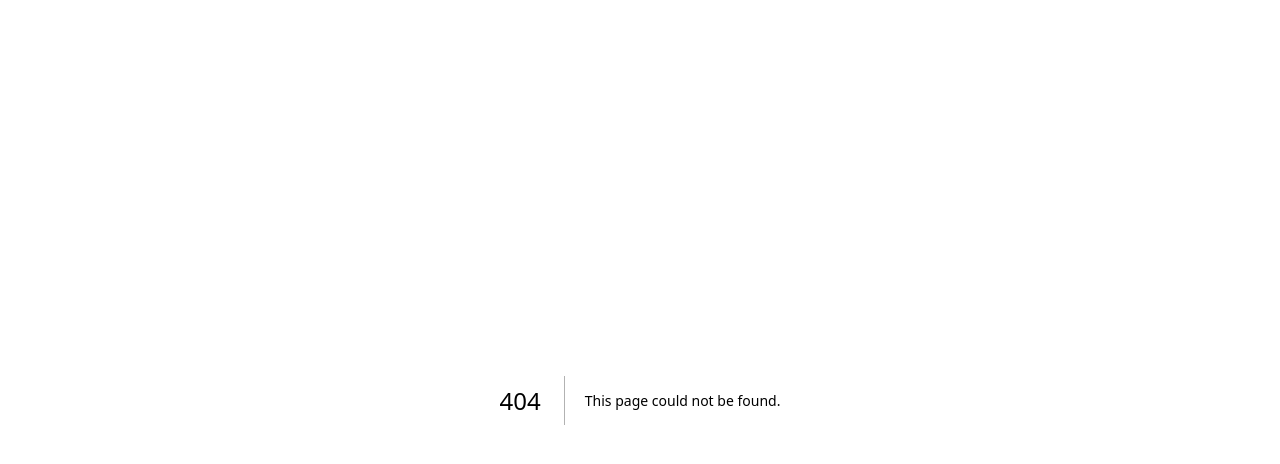
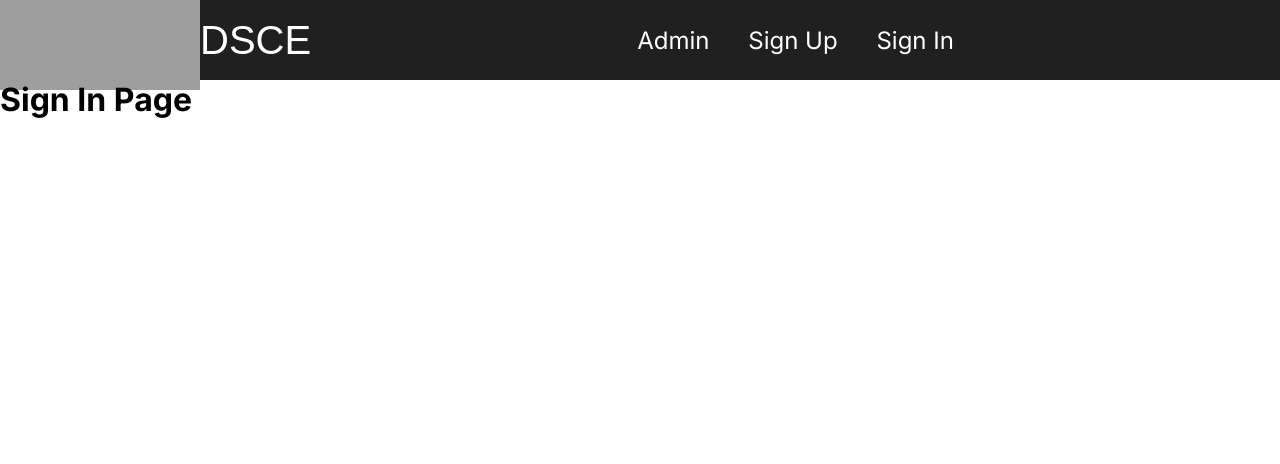
Before and after one commit to darshil89/CampusFix, a Next.js app: page /signin in a window 1280 px wide. Before the commit this address had no page. Shown: the top 464 px of the page. Built offline with nearby package versions, Linux system fonts and the light colour scheme; grey boxes are pictures that could not be loaded.

Commit message:
setup and routing

```diff
--- a/app/globals.css
+++ b/app/globals.css
@@ -1,27 +1,4 @@
-@tailwind base;
-@tailwind components;
-@tailwind utilities;
-
-:root {
-  --foreground-rgb: 0, 0, 0;
-  --background-start-rgb: 214, 219, 220;
-  --background-end-rgb: 255, 255, 255;
+*{
+  margin: 0;
+  padding: 0;
 }
-
-@media (prefers-color-scheme: dark) {
-  :root {
-    --foreground-rgb: 255, 255, 255;
-    --background-start-rgb: 0, 0, 0;
-    --background-end-rgb: 0, 0, 0;
-  }
-}
-
-body {
-  color: rgb(var(--foreground-rgb));
-  background: linear-gradient(
-      to bottom,
-      transparent,
-      rgb(var(--background-end-rgb))
-    )
-    rgb(var(--background-start-rgb));
-}
--- a/app/layout.js
+++ b/app/layout.js
@@ -1,17 +1,19 @@
-import './globals.css'
-import { Inter } from 'next/font/google'
-
-const inter = Inter({ subsets: ['latin'] })
+import "./globals.css";
+import { Inter } from "next/font/google";
+import NavBar from "@/components/Navbar/Navbar";
+const inter = Inter({ subsets: ["latin"] });
 
 export const metadata = {
-  title: 'Create Next App',
-  description: 'Generated by create next app',
-}
+  title: "Create Next App",
+  description: "Generated by create next app",
+};
 
 export default function RootLayout({ children }) {
   return (
     <html lang="en">
-      <body className={inter.className}>{children}</body>
+      <body className={inter.className}>
+        <NavBar>{children}</NavBar>
+      </body>
     </html>
-  )
+  );
 }
--- a/app/page.js
+++ b/app/page.js
@@ -2,112 +2,8 @@ import Image from 'next/image'
 
 export default function Home() {
   return (
-    <main className="flex min-h-screen flex-col items-center justify-between p-24">
-      <div className="z-10 max-w-5xl w-full items-center justify-between font-mono text-sm lg:flex">
-        <p className="fixed left-0 top-0 flex w-full justify-center border-b border-gray-300 bg-gradient-to-b from-zinc-200 pb-6 pt-8 backdrop-blur-2xl dark:border-neutral-800 dark:bg-zinc-800/30 dark:from-inherit lg:static lg:w-auto  lg:rounded-xl lg:border lg:bg-gray-200 lg:p-4 lg:dark:bg-zinc-800/30">
-          Get started by editing&nbsp;
-          <code className="font-mono font-bold">app/page.js</code>
-        </p>
-        <div className="fixed bottom-0 left-0 flex h-48 w-full items-end justify-center bg-gradient-to-t from-white via-white dark:from-black dark:via-black lg:static lg:h-auto lg:w-auto lg:bg-none">
-          <a
-            className="pointer-events-none flex place-items-center gap-2 p-8 lg:pointer-events-auto lg:p-0"
-            href="https://vercel.com?utm_source=create-next-app&utm_medium=appdir-template&utm_campaign=create-next-app"
-            target="_blank"
-            rel="noopener noreferrer"
-          >
-            By{' '}
-            <Image
-              src="/vercel.svg"
-              alt="Vercel Logo"
-              className="dark:invert"
-              width={100}
-              height={24}
-              priority
-            />
-          </a>
-        </div>
-      </div>
-
-      <div className="relative flex place-items-center before:absolute before:h-[300px] before:w-[480px] before:-translate-x-1/2 before:rounded-full before:bg-gradient-radial before:from-white before:to-transparent before:blur-2xl before:content-[''] after:absolute after:-z-20 after:h-[180px] after:w-[240px] after:translate-x-1/3 after:bg-gradient-conic after:from-sky-200 after:via-blue-200 after:blur-2xl after:content-[''] before:dark:bg-gradient-to-br before:dark:from-transparent before:dark:to-blue-700 before:dark:opacity-10 after:dark:from-sky-900 after:dark:via-[#0141ff] after:dark:opacity-40 before:lg:h-[360px] z-[-1]">
-        <Image
-          className="relative dark:drop-shadow-[0_0_0.3rem_#ffffff70] dark:invert"
-          src="/next.svg"
-          alt="Next.js Logo"
-          width={180}
-          height={37}
-          priority
-        />
-      </div>
-
-      <div className="mb-32 grid text-center lg:max-w-5xl lg:w-full lg:mb-0 lg:grid-cols-4 lg:text-left">
-        <a
-          href="https://nextjs.org/docs?utm_source=create-next-app&utm_medium=appdir-template&utm_campaign=create-next-app"
-          className="group rounded-lg border border-transparent px-5 py-4 transition-colors hover:border-gray-300 hover:bg-gray-100 hover:dark:border-neutral-700 hover:dark:bg-neutral-800/30"
-          target="_blank"
-          rel="noopener noreferrer"
-        >
-          <h2 className={`mb-3 text-2xl font-semibold`}>
-            Docs{' '}
-            <span className="inline-block transition-transform group-hover:translate-x-1 motion-reduce:transform-none">
-              -&gt;
-            </span>
-          </h2>
-          <p className={`m-0 max-w-[30ch] text-sm opacity-50`}>
-            Find in-depth information about Next.js features and API.
-          </p>
-        </a>
-
-        <a
-          href="https://nextjs.org/learn?utm_source=create-next-app&utm_medium=appdir-template-tw&utm_campaign=create-next-app"
-          className="group rounded-lg border border-transparent px-5 py-4 transition-colors hover:border-gray-300 hover:bg-gray-100 hover:dark:border-neutral-700 hover:dark:bg-neutral-800 hover:dark:bg-opacity-30"
-          target="_blank"
-          rel="noopener noreferrer"
-        >
-          <h2 className={`mb-3 text-2xl font-semibold`}>
-            Learn{' '}
-            <span className="inline-block transition-transform group-hover:translate-x-1 motion-reduce:transform-none">
-              -&gt;
-            </span>
-          </h2>
-          <p className={`m-0 max-w-[30ch] text-sm opacity-50`}>
-            Learn about Next.js in an interactive course with&nbsp;quizzes!
-          </p>
-        </a>
-
-        <a
-          href="https://vercel.com/templates?framework=next.js&utm_source=create-next-app&utm_medium=appdir-template&utm_campaign=create-next-app"
-          className="group rounded-lg border border-transparent px-5 py-4 transition-colors hover:border-gray-300 hover:bg-gray-100 hover:dark:border-neutral-700 hover:dark:bg-neutral-800/30"
-          target="_blank"
-          rel="noopener noreferrer"
-        >
-          <h2 className={`mb-3 text-2xl font-semibold`}>
-            Templates{' '}
-            <span className="inline-block transition-transform group-hover:translate-x-1 motion-reduce:transform-none">
-              -&gt;
-            </span>
-          </h2>
-          <p className={`m-0 max-w-[30ch] text-sm opacity-50`}>
-            Explore the Next.js 13 playground.
-          </p>
-        </a>
-
-        <a
-          href="https://vercel.com/new?utm_source=create-next-app&utm_medium=appdir-template&utm_campaign=create-next-app"
-          className="group rounded-lg border border-transparent px-5 py-4 transition-colors hover:border-gray-300 hover:bg-gray-100 hover:dark:border-neutral-700 hover:dark:bg-neutral-800/30"
-          target="_blank"
-          rel="noopener noreferrer"
-        >
-          <h2 className={`mb-3 text-2xl font-semibold`}>
-            Deploy{' '}
-            <span className="inline-block transition-transform group-hover:translate-x-1 motion-reduce:transform-none">
-              -&gt;
-            </span>
-          </h2>
-          <p className={`m-0 max-w-[30ch] text-sm opacity-50`}>
-            Instantly deploy your Next.js site to a shareable URL with Vercel.
-          </p>
-        </a>
-      </div>
-    </main>
+  <>
+  <h1>Home Page</h1>
+  </>
   )
 }
--- /dev/null
+++ b/app/signin/page.jsx
@@ -0,0 +1,7 @@
+
+import classes from "./login.module.css"
+const LoginIn = () => {
+  return <h1>Sign In Page</h1>;
+};
+
+export default LoginIn;
--- /dev/null
+++ b/app/signup/page.jsx
@@ -0,0 +1,6 @@
+import classes from "./signup.module.css"
+const SignUp = () => {
+  return <h1>Sign Up Page</h1>;
+};
+
+export default SignUp;
--- /dev/null
+++ b/components/Navbar/Navbar.jsx
@@ -0,0 +1,13 @@
+import { Fragment } from "react";
+
+import MainHeader from "./main-header";
+function NavBar(props) {
+  return (
+    <Fragment>
+      <MainHeader />
+      <main>{props.children}</main>
+    </Fragment>
+  );
+}
+
+export default NavBar;
--- /dev/null
+++ b/components/Navbar/main-header.jsx
@@ -0,0 +1,25 @@
+import Link from "next/link";
+
+import classes from "./main-header.module.css";
+import Image from "next/image";
+
+function MainHeader() {
+  return (
+    <header className={classes.header}>
+      <div className={classes.logo}>
+        <Image src="/images/dsceLogo.png" alt="logo" width={200} height={100} />
+        <Link href="/">DSCE</Link>
+      </div>
+
+      <div className={classes.lists}>
+        <Link href="/admin">Admin</Link>
+
+        <Link href="/signup">Sign Up</Link>
+
+        <Link href="/signin">Sign In</Link>
+      </div>
+    </header>
+  );
+}
+
+export default MainHeader;
--- /dev/null
+++ b/components/Navbar/main-header.module.css
@@ -0,0 +1,55 @@
+.header {
+  width: 100%;
+  display: flex;
+  flex-direction: row;
+  justify-content: space-between;
+  /* align-items: baseline; */
+  /* padding: 1rem 10%; */
+  height: 5rem;
+  background-color: #202020;
+}
+
+.logo {
+  font-size: 2rem;
+
+  /* color: white; */
+  font-family: "Fira", sans-serif;
+  display: flex;
+  justify-content: center;
+  align-items: center;
+}
+
+.logo a {
+  text-decoration: none;
+  color: #feffff;
+}
+.lists {
+  width: 80%;
+  display: flex;
+
+  justify-content: center;
+  align-items: center;
+  flex-direction: row;
+
+}
+
+.lists a {
+  font-size: 1.5rem;
+  margin-left: 2%;
+  margin-right: 2%;
+  text-decoration: none;
+  color: #feffff;
+}
+
+
+
+
+@media (min-width: 768px) {
+  .logo {
+    font-size: 2.5rem;
+  }
+
+  .navigation a {
+    font-size: 1.5rem;
+  }
+}
```
Also changed, not shown: app/admin/page.jsx (added, +7 -0 lines), app/admin/admin.module.css (added), app/signin/login.module.css (added), app/signup/signup.module.css (added), 1 other file (tests, documents, lock files or other folders).
